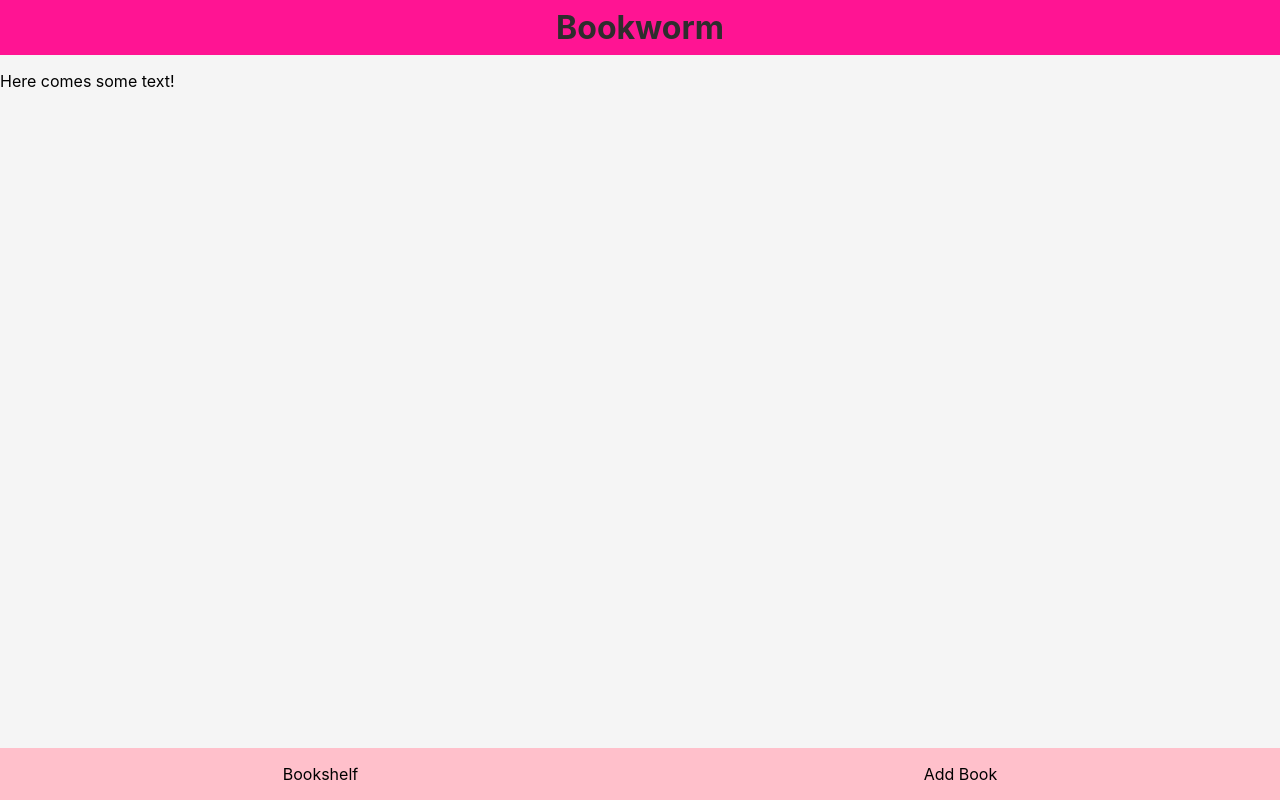
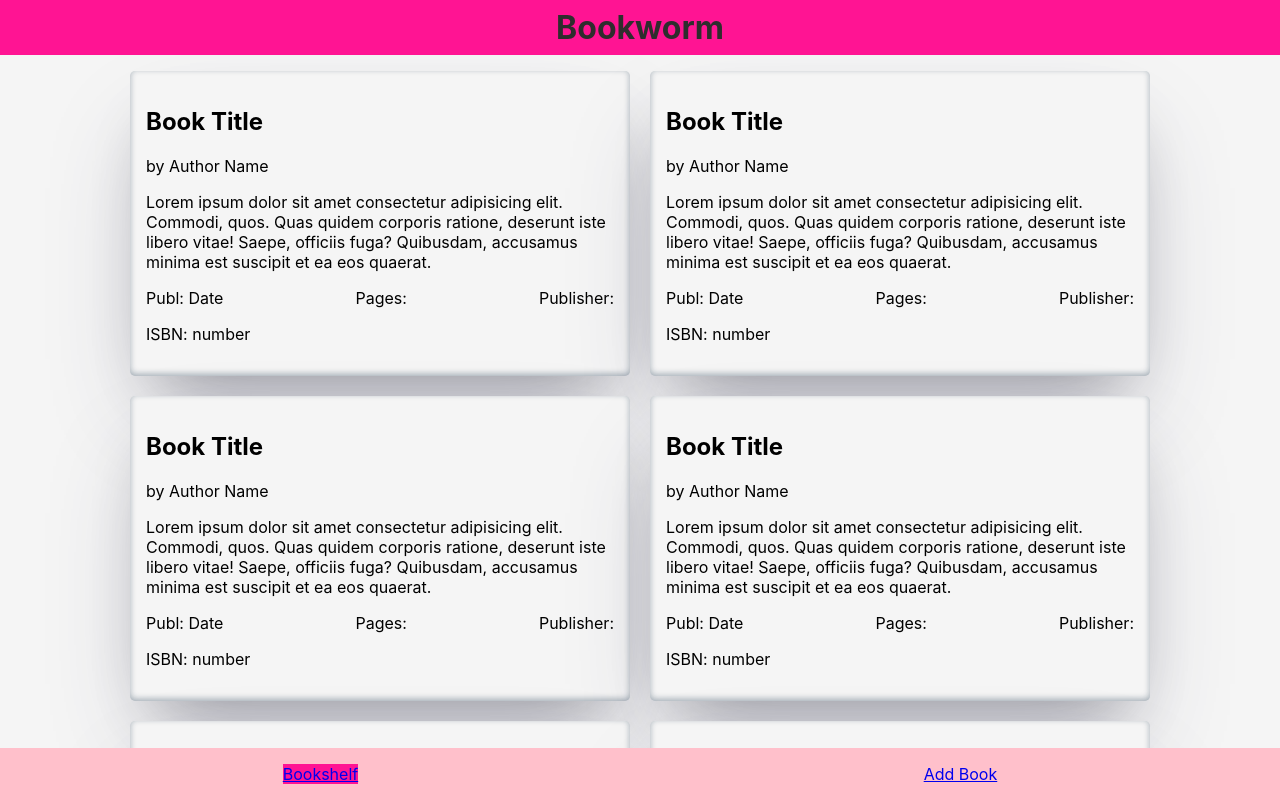
Before and after one commit to PulexIrritans/Book-DB-Frontend, a React (Create React App) app: page / in a window 1280 px wide. Built offline with nearby package versions, Linux system fonts and the light colour scheme.

Commit message:
complete basic style incl cards

```diff
--- a/src/App.css
+++ b/src/App.css
@@ -1,8 +1,9 @@
-.App {
-  text-align: center;
-  /* display: flex;
-  flex-direction: column;
-  height: 100%; */
+main {
+  max-width: 100vw;
+  background-color: whitesmoke;
+  flex-grow: 1;
+  overflow-y: auto;
+  padding: 1rem;
 }
 
 ul {
--- a/src/App.js
+++ b/src/App.js
@@ -1,13 +1,23 @@
 import './App.css';
+import { Routes, Route } from 'react-router-dom';
 import Header from './Components/Header';
-import Main from './Components/Main';
 import Footer from './Components/Footer';
+import BookshelfPage from './Pages/BookshelfPage';
+import CreatePage from './Pages/CreatePage';
 
 function App() {
   return (
     <>
     <Header/>
-    <Main/>
+    <Routes className="Routes">
+        <Route path="/" element={<BookshelfPage/>} />
+        <Route
+          path="/create"
+          element={
+            <CreatePage/>
+          }
+        />
+      </Routes>
     <Footer/>
     </>
   );
--- /dev/null
+++ b/src/Components/Card.js
@@ -0,0 +1,34 @@
+import styled from 'styled-components';
+
+const CardLi = styled.li`
+background-color: whitesmoke;
+border-radius: 5px;
+width: 500px;
+box-shadow: rgba(50, 50, 93, 0.25) 0px 50px 100px -20px, rgba(0, 0, 0, 0.3) 0px 30px 60px -30px, rgba(10, 37, 64, 0.35) 0px -2px 6px 0px inset;
+padding: 1rem;
+`
+
+const CardUl = styled.ul`
+display: flex;
+flex-wrap: wrap;
+justify-content: space-between;
+`
+
+const Card = () => {
+    return (
+        <CardLi>
+            <h2>Book Title</h2>
+            <p>by Author Name</p>
+            <p>Lorem ipsum dolor sit amet consectetur adipisicing elit. Commodi, quos. Quas quidem corporis ratione, deserunt iste libero vitae! Saepe, officiis fuga? Quibusdam, accusamus minima est suscipit et ea eos quaerat.</p>
+            <CardUl>
+                <li>Publ: Date</li>
+                <li>Pages: </li>
+                <li>Publisher:</li>
+            </CardUl>
+            <p>ISBN: number </p>
+
+        </CardLi>
+    )
+};
+
+export default Card;
--- a/src/Components/Footer.js
+++ b/src/Components/Footer.js
@@ -13,7 +13,7 @@ justify-content: space-around;
 `;
 
 const FooterLi = styled.li`
-padding: 1rem 0;
+padding: 1rem 1rem;
 &:hover{
 background-color: deeppink;
 }
@@ -26,8 +26,8 @@ let activeStyle = {
     return (
         <StyledFooter>
         <FooterUl>
-            <FooterLi>Bookshelf</FooterLi>
-            <FooterLi>Add Book</FooterLi>
+            <FooterLi><NavLink style={({isActive}) => isActive ? activeStyle : undefined} to="/">Bookshelf</NavLink></FooterLi>
+            <FooterLi><NavLink style={({isActive}) => isActive ? activeStyle : undefined} to="/random">Add Book</NavLink></FooterLi>
         </FooterUl>
         </StyledFooter>
     )
@@ -35,5 +35,5 @@ let activeStyle = {
 
 export default Footer
 
-//<NavLink style={({isActive}) => isActive ? activeStyle : undefined} to="/">Bookshelf</NavLink>
-//<NavLink style={({isActive}) => isActive ? activeStyle : undefined} to="/random">Add Book</NavLink>
+//
+//
--- a/src/Components/Main.js
+++ /dev/null
@@ -1,23 +0,0 @@
-import styled from 'styled-components'
-
-const StyledMain = styled.main`
-background-color: whitesmoke;
-flex: 1 0 auto;
-overflow-y: auto;
-`;
-
-// const HeaderH1 = styled.h1`
-// color: rgb(46, 45, 45);
-// padding: 0.5rem 0;
-// `
-
-const Main = () => {
-
-    return (
-        <StyledMain>
-        <p>Here comes some text!</p>
-        </StyledMain>
-    )
-}
-
-export default Main
--- /dev/null
+++ b/src/Pages/BookshelfPage.js
@@ -0,0 +1,29 @@
+import styled from "styled-components"
+import Card from "../Components/Card"
+
+const CardsList = styled.ul`
+display: flex;
+justify-content: center;
+flex-wrap: wrap;
+gap: 20px;
+`
+
+const BookshelfPage = () => {
+
+    return (
+        <main>
+            <CardsList>
+                <Card/>
+                <Card></Card>
+                <Card></Card>
+                <Card></Card>
+                <Card/>
+                <Card/>
+
+            </CardsList>
+
+        </main>
+    )
+}
+
+export default BookshelfPage
--- /dev/null
+++ b/src/Pages/CreatePage.js
@@ -0,0 +1,12 @@
+const CreatePage = () => {
+
+    return (
+        <main>
+            <form action="">
+
+            </form>
+        </main>
+    )
+}
+
+export default CreatePage
--- a/src/index.css
+++ b/src/index.css
@@ -1,5 +1,6 @@
 body {
   margin: 0;
+  padding: 0;
   height: 100vh;
   font-family: -apple-system, BlinkMacSystemFont, 'Segoe UI', 'Roboto', 'Oxygen',
     'Ubuntu', 'Cantarell', 'Fira Sans', 'Droid Sans', 'Helvetica Neue',
@@ -17,6 +18,7 @@ code {
   display: flex;
   flex-direction: column;
   height: 100%;
+  max-width: 100vw;
 }
 
 * {
--- a/src/index.js
+++ b/src/index.js
@@ -1,14 +1,17 @@
 import React from 'react';
 import ReactDOM from 'react-dom/client';
+import { BrowserRouter } from "react-router-dom";
 import './index.css';
 import App from './App';
 import reportWebVitals from './reportWebVitals';
 
 const root = ReactDOM.createRoot(document.getElementById('root'));
 root.render(
+  <BrowserRouter>
   <React.StrictMode>
     <App />
   </React.StrictMode>
+  </BrowserRouter>
 );
 
 // If you want to start measuring performance in your app, pass a function
```
